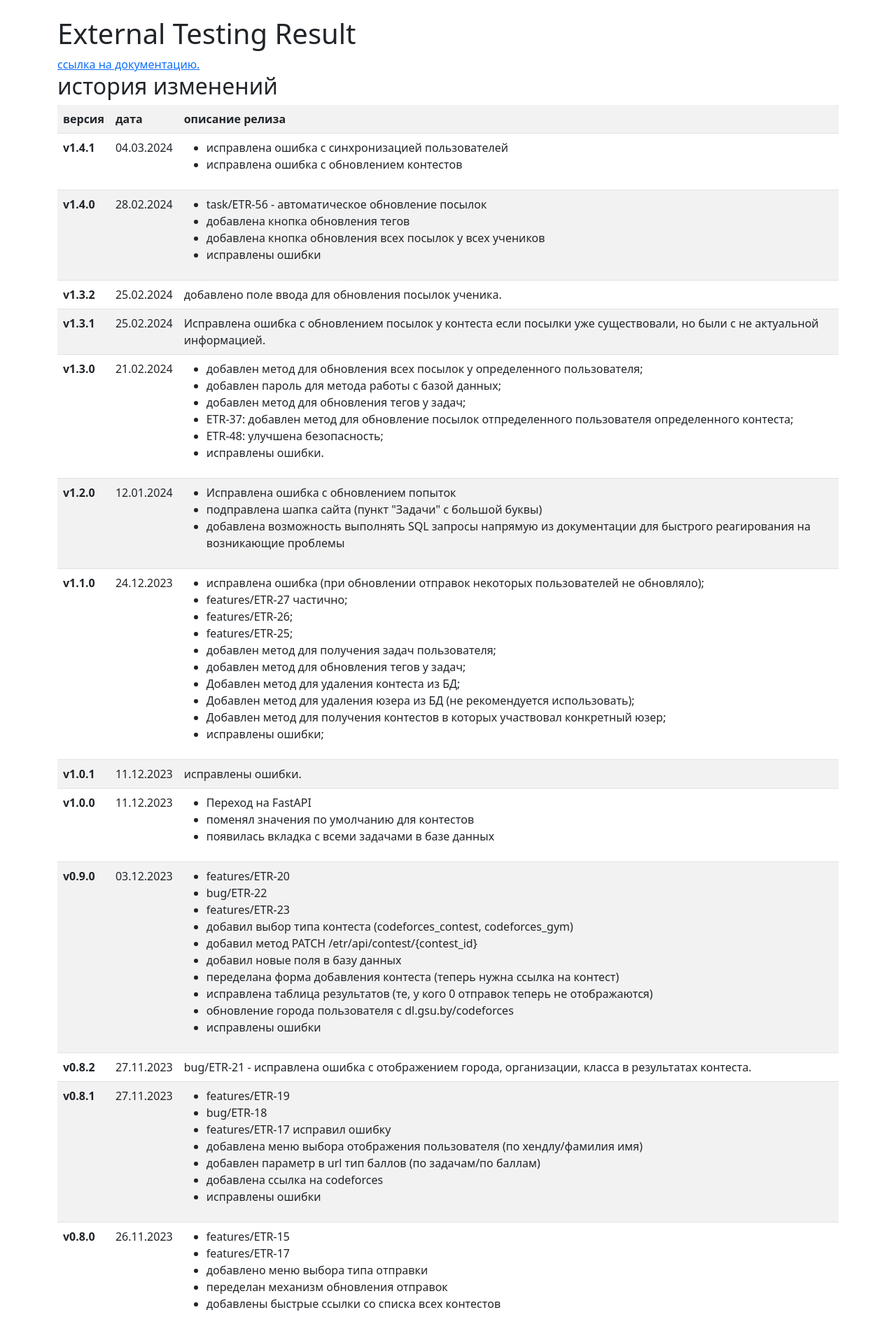
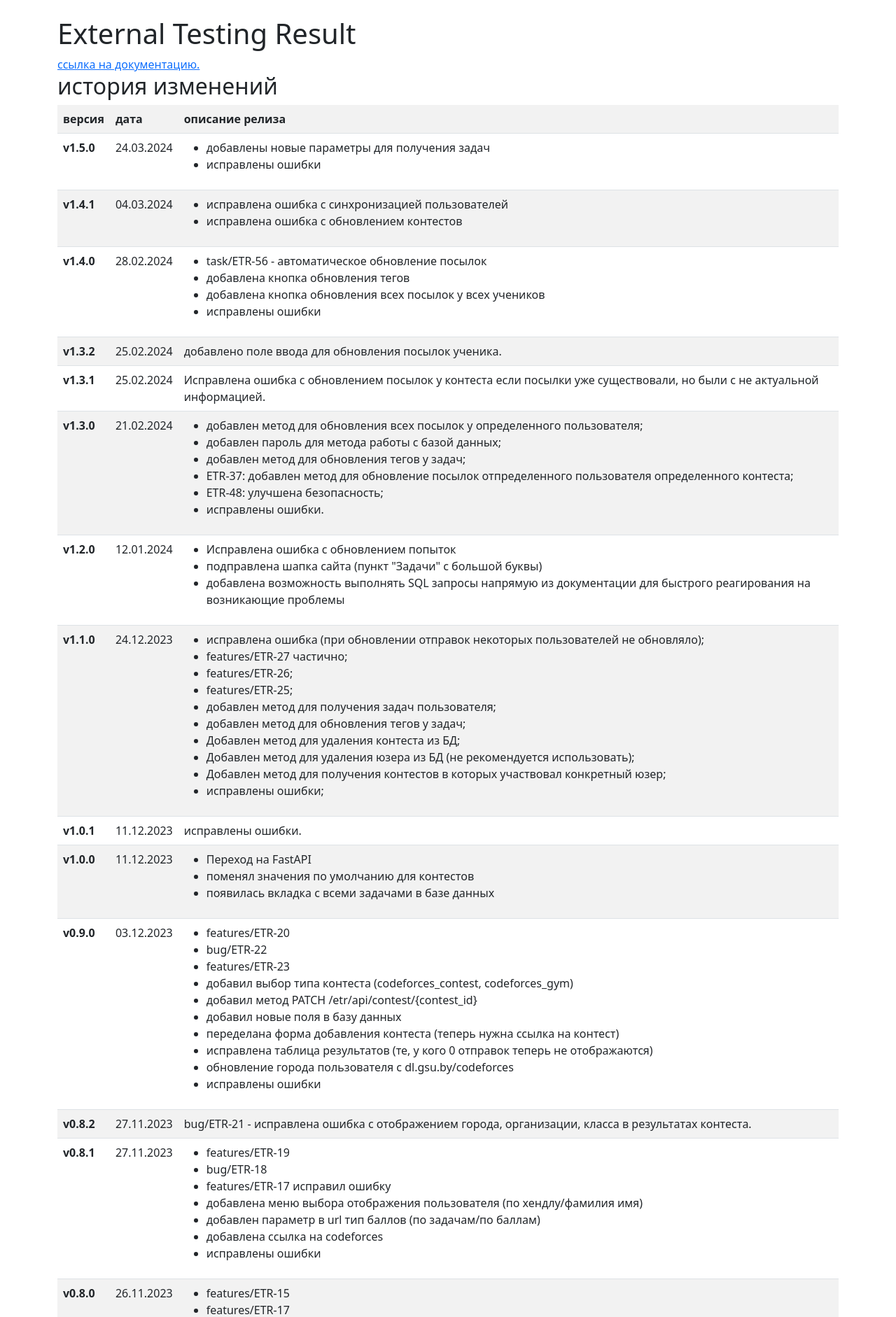
Before and after one commit to KingAndJoker/etr, a FastAPI app: page /about in a window 1280 px wide. Shown: the part 56-1938 px from the top of the page at 70% size. Run offline with FastAPI, Linux system fonts and the light colour scheme.

Commit message:
release note v1.5.0

```diff
--- a/etr/templates/about.html
+++ b/etr/templates/about.html
@@ -13,6 +13,17 @@
         <th>версия</th>
         <th>дата</th>
         <th>описание релиза</th>
+    </tr>
+
+    <tr>
+        <th>v1.5.0</th>
+        <td>24.03.2024</td>
+        <td>
+            <ul>
+                <li>добавлены новые параметры для получения задач</li>
+                <li>исправлены ошибки</li>
+            </ul>
+        </td>
     </tr>
 
     <tr>
```
